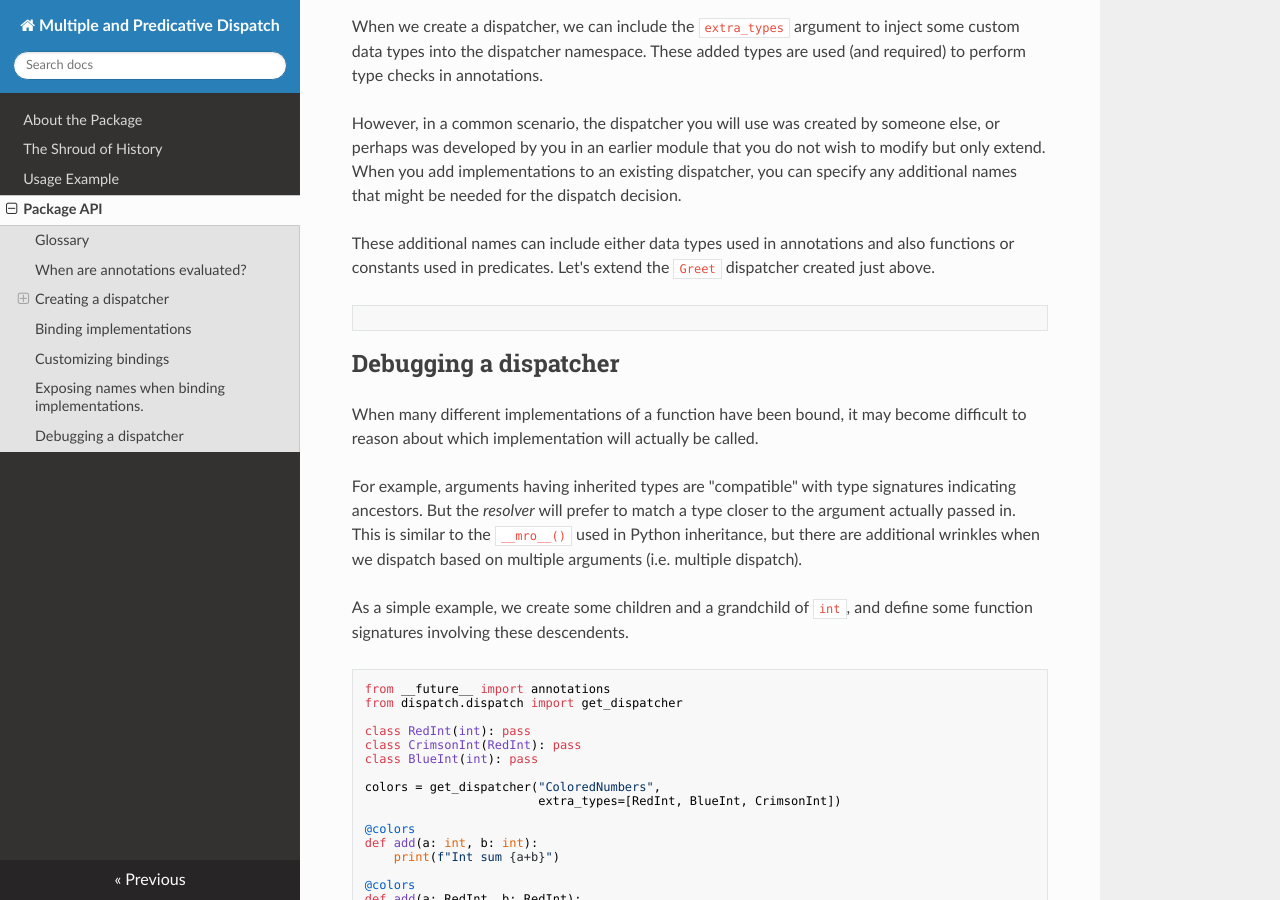
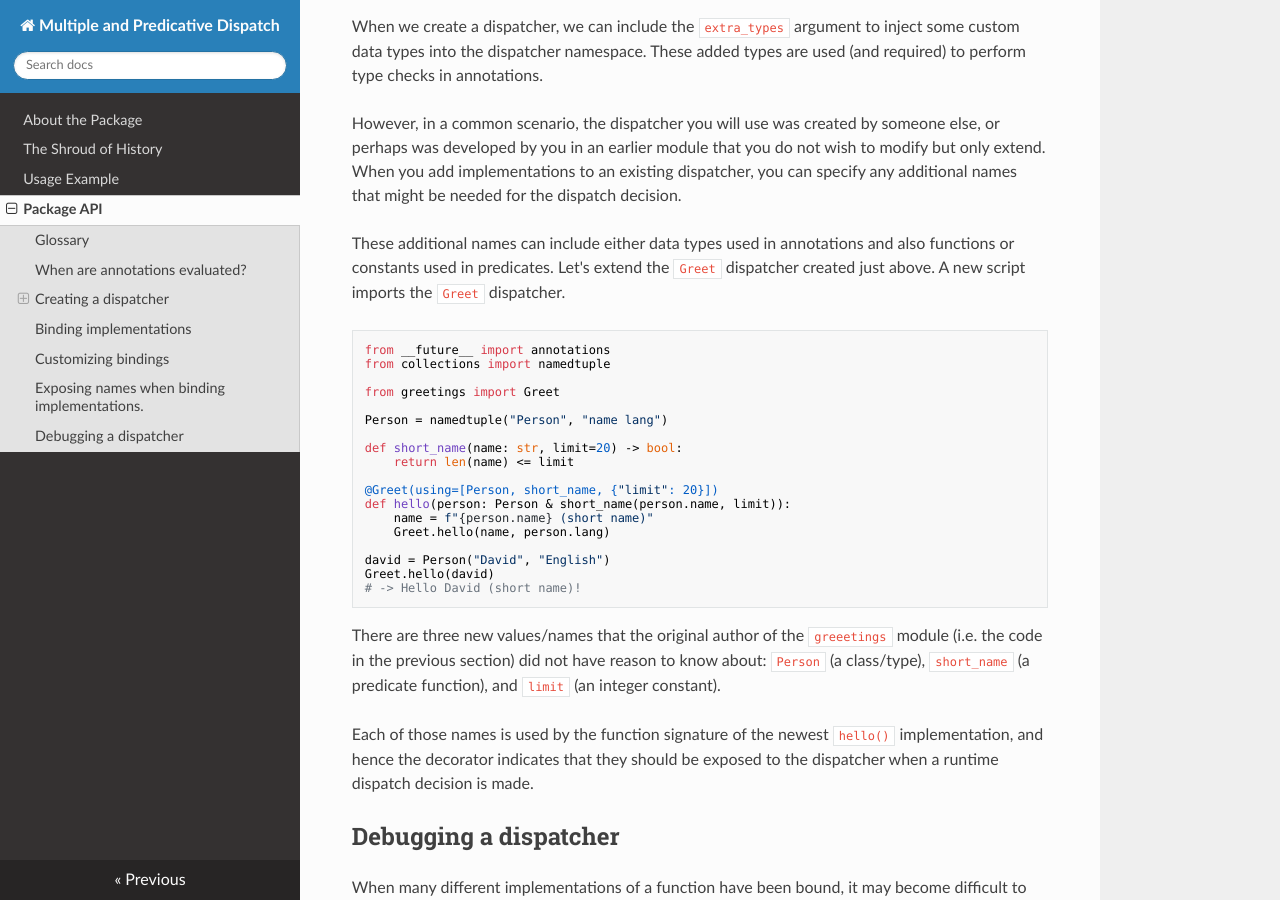
Before and after one commit to DavidMertz/dispatch, an MkDocs documentation site: the page built from docs/api.md, in a window 1280 px wide and 900 px high, scrolled down 6042 px. Built offline with MkDocs 1.6.1, drawn with Linux system fonts in a browser that asks for light colours; nearby versions of some CDN libraries.

Commit message:
Sufficiently complete documentation

````diff
--- a/docs/api.md
+++ b/docs/api.md
@@ -355,10 +355,37 @@ for the dispatch decision.
 
 These additional names can include either data types used in annotations and
 also functions or constants used in predicates.  Let's extend the `Greet`
-dispatcher created just above.
+dispatcher created just above.  A new script imports the `Greet` dispatcher.
 
 ```python
+from __future__ import annotations
+from collections import namedtuple
+
+from greetings import Greet
+
+Person = namedtuple("Person", "name lang")
+
+def short_name(name: str, limit=20) -> bool:
+    return len(name) <= limit
+
+@Greet(using=[Person, short_name, {"limit": 20}])
+def hello(person: Person & short_name(person.name, limit)):
+    name = f"{person.name} (short name)"
+    Greet.hello(name, person.lang)
+
+david = Person("David", "English")
+Greet.hello(david)
+# -> Hello David (short name)!
 ```
+
+There are three new values/names that the original author of the `greeetings`
+module (i.e. the code in the previous section) did not have reason to know
+about: `Person` (a class/type), `short_name` (a predicate function), and
+`limit` (an integer constant).
+
+Each of those names is used by the function signature of the newest `hello()`
+implementation, and hence the decorator indicates that they should be exposed
+to the dispatcher when a runtime dispatch decision is made.
 
 ## Debugging a dispatcher
 
````
